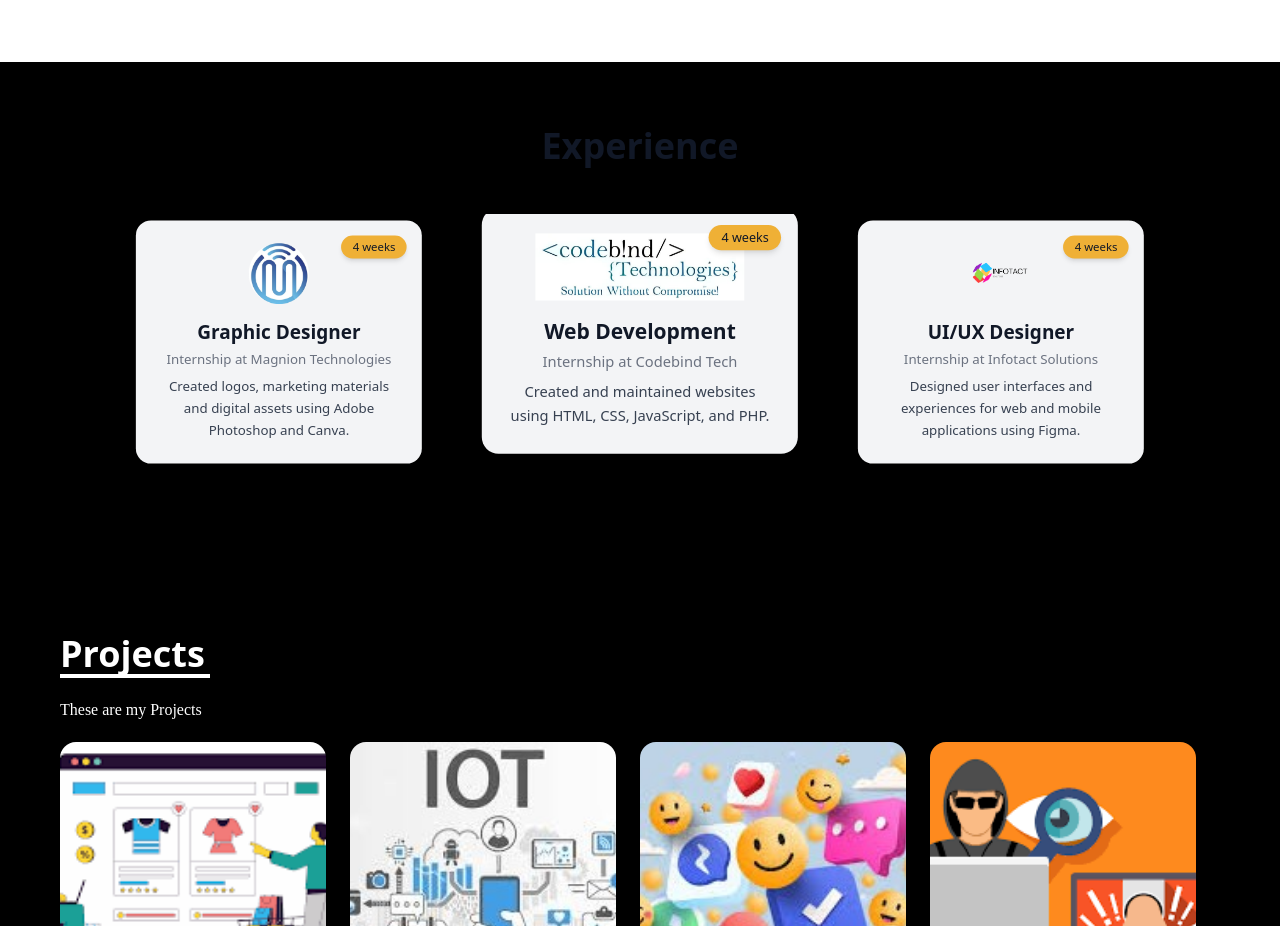
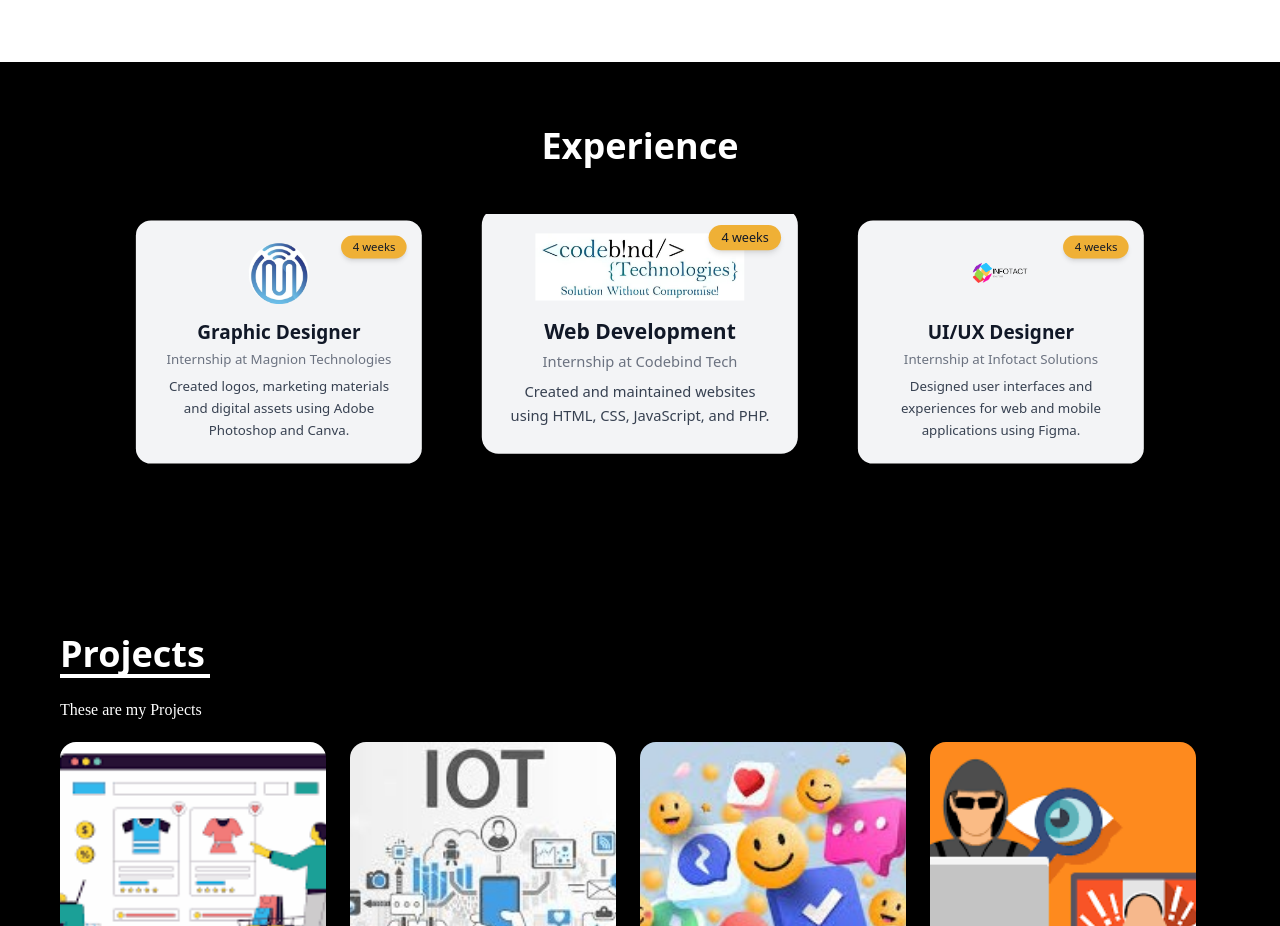
Before and after one commit to Sundar8506/Portfolio, a React (Create React App) app: page / in a window 1280 px wide. Shown: the part 1300-2226 px from the top of the page. Built offline with nearby package versions, Linux system fonts and the light colour scheme; a web font is replaced by a local one.

Commit message:
experience color

```diff
--- a/src/components/Exp.js
+++ b/src/components/Exp.js
@@ -52,7 +52,7 @@ const Exp = () => {
   return (
     <section id="experience" className="py-16 px-6 md:px-16 lg:px-32 bg-black dark:bg-[#00052a] transition-colors duration-500">
       <div className="max-w-7xl mx-auto text-center">
-        <h2 className="text-4xl font-bold mb-12 text-gray-900 dark:text-white hover:text-[#EFB036] transition">Experience</h2>
+        <h2 className="text-4xl font-bold mb-12 text-white dark:text-white hover:text-[#EFB036] transition">Experience</h2>
 
         <Swiper
           freeMode={true}
--- a/src/components/Hero.js
+++ b/src/components/Hero.js
@@ -40,7 +40,7 @@ export default function Hero() {
         />
       </h2>
 
-      <div className='flex justify-center md:justify-start py-10 px-2'>
+      <div className='flex justify-center z-5 md:justify-start  py-10 px-2'>
         <a href={config.social.linkedin} target="_blank" rel="noopener noreferrer" className='text-white pr-3  transition-transform duration-500 ease-in-out
  hover:scale-150
 '>
```
